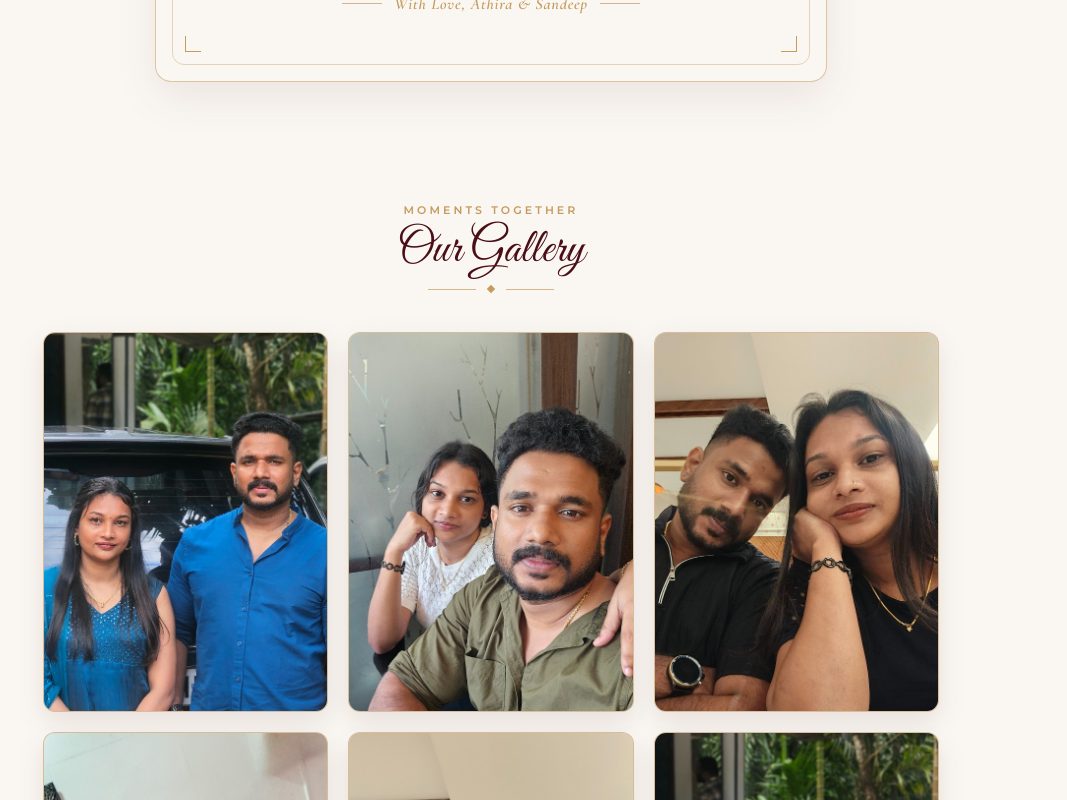
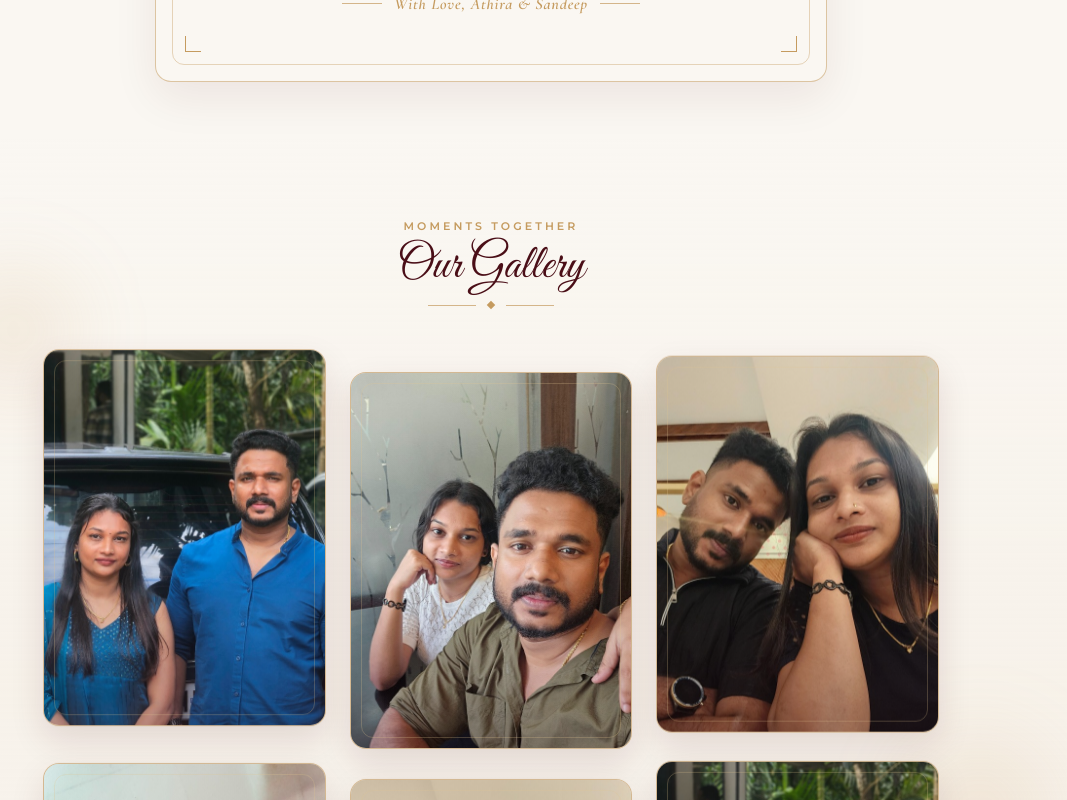
Before and after one commit to athiraksathira/wedding_invitation, a React (Vite) app: page / in a window 1280 px wide. Shown: the part 3620-4420 px from the top of the page, without its empty margins (149-1216 px from the left). Built offline with nearby package versions, Linux system fonts and the light colour scheme.

Commit message:
Update changes

```diff
--- a/src/components/PhotoGallery.jsx
+++ b/src/components/PhotoGallery.jsx
@@ -1,13 +1,67 @@
 import { useEffect, useState } from 'react'
-import { ChevronLeft, ChevronRight, X } from 'lucide-react'
+import { ChevronLeft, ChevronRight, Sparkles, X } from 'lucide-react'
 
 const GALLERY_PHOTOS = [
-  { file: 'couple1.jpg', alt: 'Athira and Sandeep in royal blue', position: 'object-[50%_18%]' },
-  { file: 'couple2.jpg', alt: 'Athira and Sandeep smiling together', position: 'object-[50%_20%]' },
-  { file: 'couple3.jpg', alt: 'Athira and Sandeep in black', position: 'object-[50%_18%]' },
-  { file: 'couple4.jpg', alt: 'Athira and Sandeep portrait', position: 'object-[50%_18%]' },
-  { file: 'couple5.jpg', alt: 'Athira and Sandeep candid moment', position: 'object-[50%_20%]' },
-  { file: 'couple6.jpg', alt: 'Athira and Sandeep together outdoors', position: 'object-[50%_18%]' },
+  {
+    file: 'couple1.jpg',
+    alt: 'Athira and Sandeep in royal blue',
+    caption: 'Forever Begins',
+    position: 'object-[50%_18%]',
+    floatDelay: '0s',
+    floatDuration: '5.2s',
+    staggerClass: '',
+  },
+  {
+    file: 'couple2.jpg',
+    alt: 'Athira and Sandeep smiling together',
+    caption: 'Warm Moments',
+    position: 'object-[50%_20%]',
+    floatDelay: '0.9s',
+    floatDuration: '6s',
+    staggerClass: 'sm:translate-y-4',
+  },
+  {
+    file: 'couple3.jpg',
+    alt: 'Athira and Sandeep in black',
+    caption: 'Together Always',
+    position: 'object-[50%_18%]',
+    floatDelay: '1.7s',
+    floatDuration: '5.6s',
+    staggerClass: '',
+  },
+  {
+    file: 'couple4.jpg',
+    alt: 'Athira and Sandeep portrait',
+    caption: 'Festive Glow',
+    position: 'object-[50%_18%]',
+    floatDelay: '0.5s',
+    floatDuration: '6.2s',
+    staggerClass: '',
+  },
+  {
+    file: 'couple5.jpg',
+    alt: 'Athira and Sandeep candid moment',
+    caption: 'Pure Joy',
+    position: 'object-[50%_20%]',
+    floatDelay: '1.3s',
+    floatDuration: '5.4s',
+    staggerClass: 'sm:translate-y-4',
+  },
+  {
+    file: 'couple6.jpg',
+    alt: 'Athira and Sandeep together outdoors',
+    caption: 'Hand in Hand',
+    position: 'object-[50%_18%]',
+    floatDelay: '2.1s',
+    floatDuration: '5.8s',
+    staggerClass: '',
+  },
+]
+
+const AMBIENT_ORBS = [
+  { id: 1, top: '12%', left: '8%', size: 120, delay: '0s', duration: '7s' },
+  { id: 2, top: '55%', right: '6%', size: 150, delay: '1.5s', duration: '8.5s' },
+  { id: 3, bottom: '8%', left: '18%', size: 100, delay: '2.8s', duration: '6.5s' },
 ]
 
 export default function PhotoGallery() {
@@ -32,9 +86,32 @@ export default function PhotoGallery() {
   const selectedPhoto = selectedIndex !== null ? GALLERY_PHOTOS[selectedIndex] : null
 
   return (
-    <section id="gallery" className="py-12 sm:py-16 px-4 sm:px-6 bg-[#FAF7F2]">
-      <div className="reveal-section max-w-4xl mx-auto">
-        <div className="text-center mb-8 sm:mb-10">
+    <section
+      id="gallery"
+      className="relative overflow-hidden py-14 sm:py-20 px-4 sm:px-6 bg-gradient-to-b from-[#FAF7F2] via-[#F5EFE6]/70 to-[#FAF7F2]"
+    >
+      {/* Subtle floating ambient gold glow orbs */}
+      <div className="pointer-events-none absolute inset-0 overflow-hidden" aria-hidden="true">
+        {AMBIENT_ORBS.map((orb) => (
+          <div
+            key={orb.id}
+            className="animate-float absolute rounded-full bg-[#C59B5F]/15 blur-2xl"
+            style={{
+              top: orb.top,
+              bottom: orb.bottom,
+              left: orb.left,
+              right: orb.right,
+              width: `${orb.size}px`,
+              height: `${orb.size}px`,
+              animationDelay: orb.delay,
+              animationDuration: orb.duration,
+            }}
+          />
+        ))}
+      </div>
+
+      <div className="reveal-section relative z-10 max-w-4xl mx-auto">
+        <div className="text-center mb-10 sm:mb-12">
           <p className="text-[11px] tracking-[0.28em] uppercase text-[#C59B5F] font-semibold mb-2">
             Moments Together
           </p>
@@ -48,23 +125,46 @@ export default function PhotoGallery() {
           </div>
         </div>
 
-        <div className="grid grid-cols-2 sm:grid-cols-3 gap-3.5 sm:gap-5">
+        <div className="grid grid-cols-2 sm:grid-cols-3 gap-4 sm:gap-6 pb-4">
           {GALLERY_PHOTOS.map((photo, index) => (
+            <div key={photo.file} className={photo.staggerClass}>
               <button
-              key={photo.file}
                 type="button"
                 onClick={() => setSelectedIndex(index)}
-              className="group relative aspect-[3/4] overflow-hidden rounded-xl border border-[#C59B5F]/50 bg-[#E8DDD1] shadow-[0_10px_28px_rgba(74,14,23,0.1)] transition-all duration-300 hover:-translate-y-1 hover:shadow-[0_16px_36px_rgba(74,14,23,0.18)] cursor-pointer focus:outline-none focus:ring-2 focus:ring-[#C59B5F]"
+                style={{
+                  animationDelay: photo.floatDelay,
+                  animationDuration: photo.floatDuration,
+                }}
+                className="animate-float group relative w-full aspect-[3/4] overflow-hidden rounded-2xl border border-[#C59B5F]/55 bg-[#E8DDD1] shadow-[0_14px_34px_rgba(74,14,23,0.12)] transition-all duration-500 hover:-translate-y-2 hover:scale-[1.02] hover:border-[#DEC291] hover:shadow-[0_22px_48px_rgba(74,14,23,0.22)] cursor-pointer focus:outline-none focus:ring-2 focus:ring-[#C59B5F]"
               >
                 <img
                   src={`${baseUrl}assets/${photo.file}`}
                   alt={photo.alt}
                   loading="lazy"
-                className={`h-full w-full object-cover ${photo.position} transition-transform duration-500 group-hover:scale-105`}
+                  className={`h-full w-full object-cover ${photo.position} transition-transform duration-700 ease-out group-hover:scale-108`}
                 />
-              <div className="pointer-events-none absolute inset-0 bg-gradient-to-t from-[#32080E]/35 via-transparent to-transparent opacity-0 group-hover:opacity-100 transition-opacity duration-300" />
-              <div className="pointer-events-none absolute inset-2 rounded-lg border border-[#DEC291]/0 group-hover:border-[#DEC291]/55 transition-colors duration-300" />
+
+                {/* Soft vignette & hover gradient */}
+                <div className="pointer-events-none absolute inset-0 bg-gradient-to-t from-[#26060B]/70 via-transparent to-[#FAF7F2]/10 opacity-40 group-hover:opacity-85 transition-opacity duration-500" />
+
+                {/* Golden shimmer sweep on hover */}
+                <div
+                  className="gallery-shimmer-sweep pointer-events-none absolute inset-y-0 left-0 w-1/2 -translate-x-full bg-gradient-to-r from-transparent via-[#DEC291]/30 to-transparent"
+                  aria-hidden="true"
+                />
+
+                {/* Inner gold hairline frame */}
+                <div className="pointer-events-none absolute inset-2.5 rounded-xl border border-[#DEC291]/25 group-hover:border-[#DEC291]/70 transition-colors duration-500" />
+
+                {/* Frosted glass caption pill */}
+                <div className="pointer-events-none absolute inset-x-3 bottom-3 flex items-center justify-center">
+                  <span className="inline-flex items-center gap-1.5 rounded-full border border-[#DEC291]/45 bg-[#32080E]/65 px-3 py-1 text-[10px] sm:text-[11px] tracking-[0.18em] uppercase text-[#FAF7F2] backdrop-blur-md translate-y-2 opacity-0 group-hover:translate-y-0 group-hover:opacity-100 transition-all duration-300">
+                    <Sparkles className="w-3 h-3 text-[#DEC291]" />
+                    {photo.caption}
+                  </span>
+                </div>
               </button>
+            </div>
           ))}
         </div>
       </div>
@@ -72,7 +172,7 @@ export default function PhotoGallery() {
       {/* Lightbox Modal */}
       {selectedPhoto && (
         <div
-          className="fixed inset-0 z-50 flex items-center justify-center bg-[#1D0509]/90 backdrop-blur-sm p-4"
+          className="fixed inset-0 z-50 flex flex-col items-center justify-center bg-[#1D0509]/92 backdrop-blur-md p-4"
           onClick={() => setSelectedIndex(null)}
           role="dialog"
           aria-modal="true"
@@ -82,7 +182,7 @@ export default function PhotoGallery() {
             type="button"
             onClick={() => setSelectedIndex(null)}
             aria-label="Close preview"
-            className="absolute top-4 right-4 rounded-full border border-[#C59B5F]/60 bg-[#4A0E17]/90 p-2 text-[#FAF7F2] hover:bg-[#621420] cursor-pointer"
+            className="absolute top-4 right-4 rounded-full border border-[#C59B5F]/60 bg-[#4A0E17]/90 p-2.5 text-[#FAF7F2] hover:bg-[#621420] transition-colors cursor-pointer"
           >
             <X className="w-5 h-5" />
           </button>
@@ -94,7 +194,7 @@ export default function PhotoGallery() {
               setSelectedIndex((selectedIndex - 1 + GALLERY_PHOTOS.length) % GALLERY_PHOTOS.length)
             }}
             aria-label="Previous photo"
-            className="absolute left-3 sm:left-6 rounded-full border border-[#C59B5F]/60 bg-[#4A0E17]/90 p-2 text-[#FAF7F2] hover:bg-[#621420] cursor-pointer"
+            className="absolute left-3 sm:left-6 rounded-full border border-[#C59B5F]/60 bg-[#4A0E17]/90 p-2.5 text-[#FAF7F2] hover:bg-[#621420] transition-colors cursor-pointer"
           >
             <ChevronLeft className="w-5 h-5" />
           </button>
@@ -103,8 +203,19 @@ export default function PhotoGallery() {
             src={`${baseUrl}assets/${selectedPhoto.file}`}
             alt={selectedPhoto.alt}
             onClick={(e) => e.stopPropagation()}
-            className="max-h-[86vh] max-w-full rounded-xl border border-[#C59B5F]/70 object-contain shadow-[0_20px_60px_rgba(0,0,0,0.6)]"
+            className="max-h-[80vh] max-w-full rounded-2xl border border-[#C59B5F]/75 object-contain shadow-[0_24px_70px_rgba(0,0,0,0.65)]"
           />
+
+          <div
+            onClick={(e) => e.stopPropagation()}
+            className="mt-4 inline-flex items-center gap-3 rounded-full border border-[#C59B5F]/45 bg-[#32080E]/85 px-4 py-1.5 text-xs tracking-[0.2em] uppercase text-[#DEC291]"
+          >
+            <span>{selectedPhoto.caption}</span>
+            <span className="text-[#C59B5F]/60">•</span>
+            <span>
+              {selectedIndex + 1} / {GALLERY_PHOTOS.length}
+            </span>
+          </div>
 
           <button
             type="button"
@@ -113,7 +224,7 @@ export default function PhotoGallery() {
               setSelectedIndex((selectedIndex + 1) % GALLERY_PHOTOS.length)
             }}
             aria-label="Next photo"
-            className="absolute right-3 sm:right-6 rounded-full border border-[#C59B5F]/60 bg-[#4A0E17]/90 p-2 text-[#FAF7F2] hover:bg-[#621420] cursor-pointer"
+            className="absolute right-3 sm:right-6 rounded-full border border-[#C59B5F]/60 bg-[#4A0E17]/90 p-2.5 text-[#FAF7F2] hover:bg-[#621420] transition-colors cursor-pointer"
           >
             <ChevronRight className="w-5 h-5" />
           </button>
--- a/src/index.css
+++ b/src/index.css
@@ -99,6 +99,24 @@ body {
   }
 }
 
+@keyframes gentle-float {
+  0%, 100% {
+    transform: translateY(0px);
+  }
+  50% {
+    transform: translateY(-9px);
+  }
+}
+
+@keyframes gallery-shimmer {
+  0% {
+    transform: translateX(-120%) skewX(-18deg);
+  }
+  100% {
+    transform: translateX(220%) skewX(-18deg);
+  }
+}
+
 .animate-sparkle {
   animation: fall-sparkle linear infinite;
 }
@@ -115,6 +133,18 @@ body {
   animation: pulse-ring 2.2s cubic-bezier(0.24, 0, 0.38, 1) infinite;
 }
 
+.animate-float {
+  animation: gentle-float 5.5s ease-in-out infinite;
+}
+
+.animate-float:hover {
+  animation-play-state: paused;
+}
+
+.group:hover .gallery-shimmer-sweep {
+  animation: gallery-shimmer 0.9s ease-out forwards;
+}
+
 .reveal-section {
   opacity: 0;
   transform: translateY(26px);
```
Lines whose indentation alone changed are shown as unchanged.
